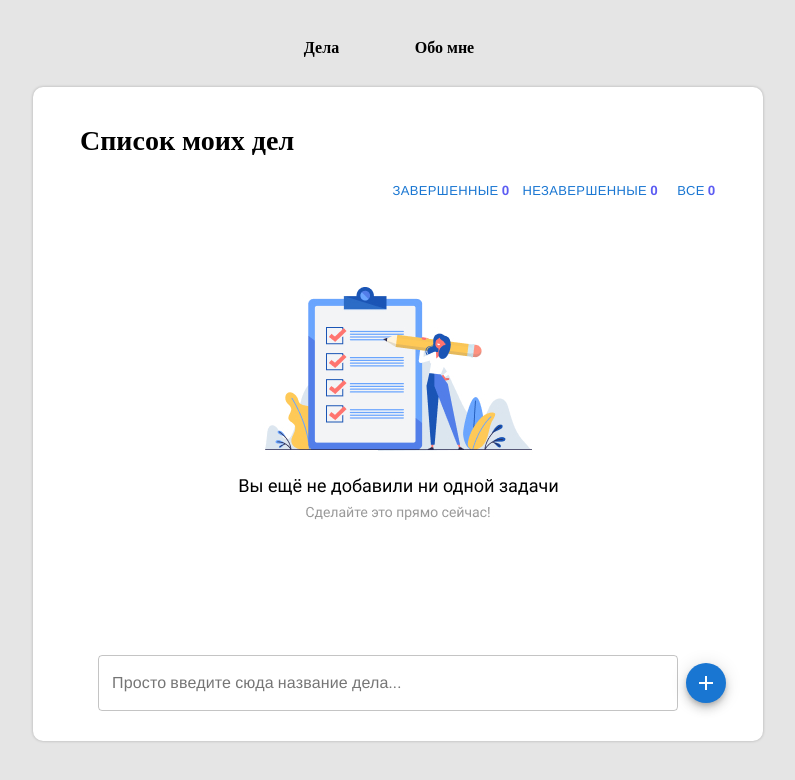
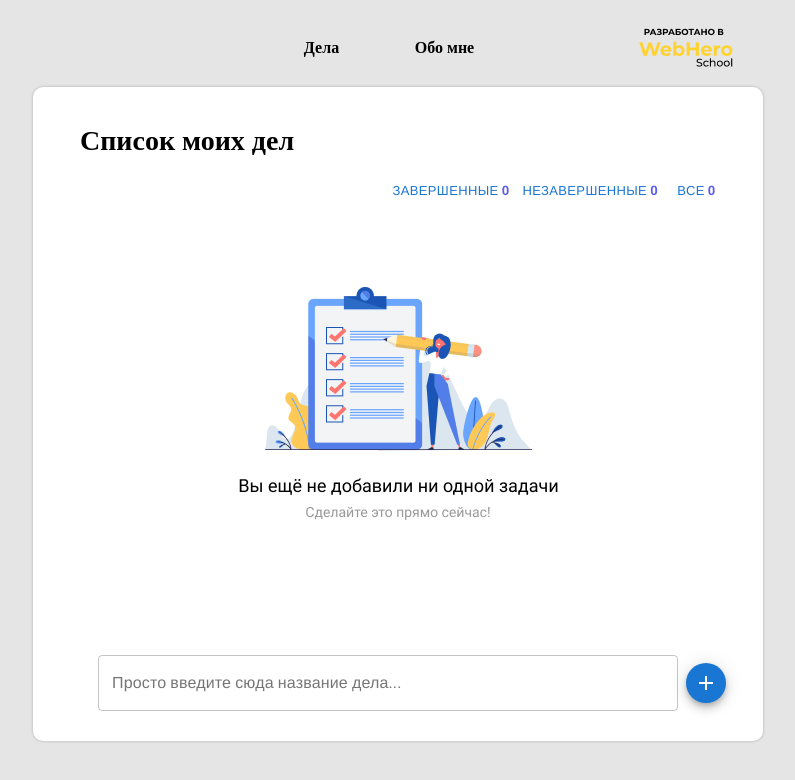
Before and after one commit to SarNadya/Todo, a React (Create React App) app: page / in a window 1280 px wide. Shown: the top 780 px of the page, without its empty margins (257-1052 px from the left). Built offline with nearby package versions, Linux system fonts and the light colour scheme; a web font is replaced by a local one.

Commit message:
добавила логотип WebHeroSchool

```diff
--- a/src/components/App/App.module.css
+++ b/src/components/App/App.module.css
@@ -5,7 +5,6 @@ body {
 
 .sidebar {
 	margin: 10px auto;
-	/* padding: 15px 15px; */
 	width: 700px;
 }
 
@@ -13,9 +12,8 @@ body {
 	font-family: 'Roboto';
 	font-size: 16px;
 	font-weight: 700;
+	background: url('./img/whs_logo.png') right center no-repeat;
 	background-color: inherit;
-	/* width: 300px; */
-	border-radius: 10px;
 	display: flex;
 	justify-content: center;
 }
--- a/src/components/Header/Header.js
+++ b/src/components/Header/Header.js
@@ -3,8 +3,6 @@ import Button from '@mui/material/Button';
 import Box from '@mui/material/Box';
 import PropTypes from 'prop-types';
 import styles from './Header.module.css';
-import '@fontsource/roboto/700.css';
-import '@fontsource/roboto/400.css';
 
 const Header = ({count, countActive, countCompleted, filterCompleted, filterActive, filterAll}) => (
   <Box
```
Also changed, not shown: src/components/App/img/whs_logo.png (added).
